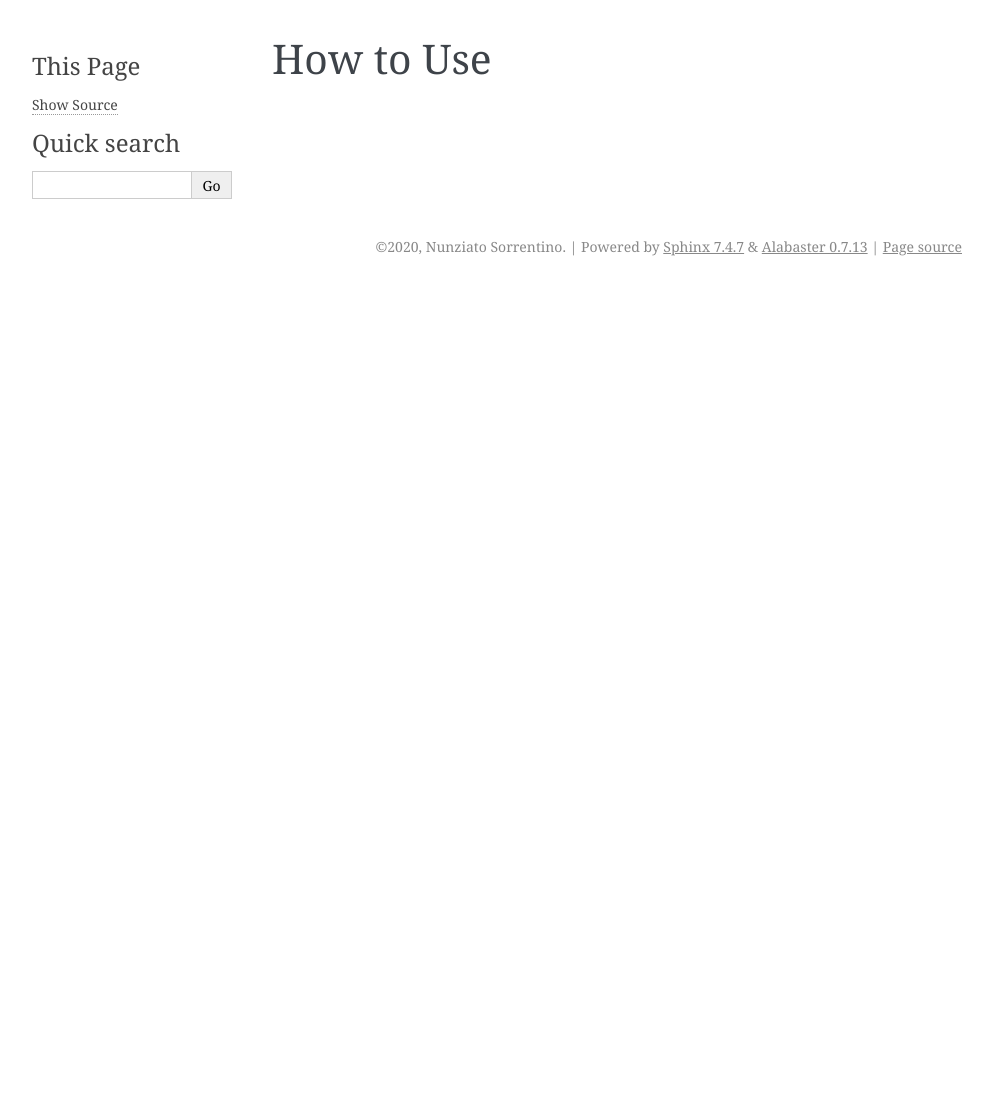
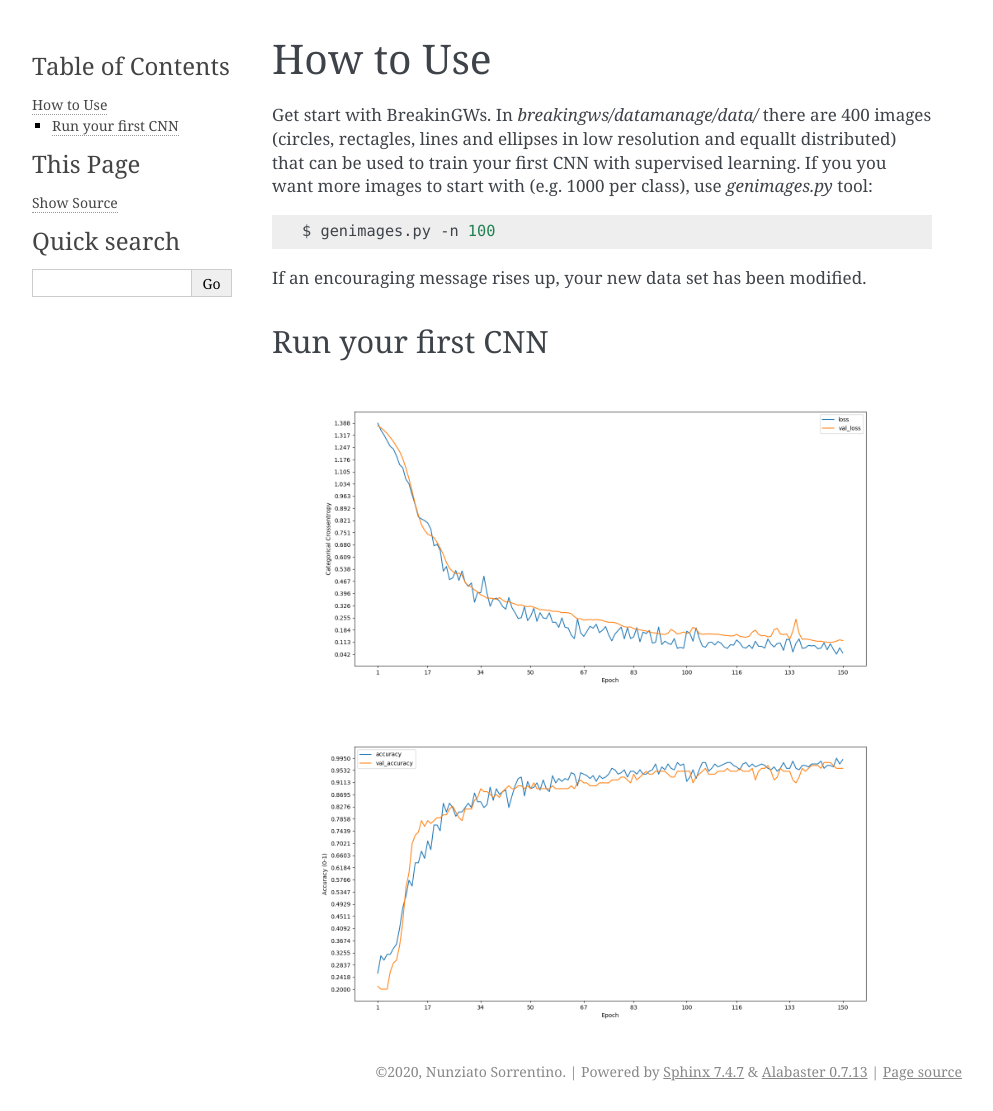
Before and after one commit to nunziosorrentino/breakingws, a Sphinx documentation site: the page built from docs/source/howtouse.rst, in a window 1280 px wide. Shown: the whole page, without its empty margins (148-1141 px from the left). Built offline with Sphinx 7.4.7, drawn with Linux system fonts in a browser that asks for light colours; before the commit the page ends 900 px from its top, so only the background shows below that.

Commit message:
Updated documentation

```diff
--- a/docs/source/howtouse.rst
+++ b/docs/source/howtouse.rst
@@ -2,3 +2,22 @@
 
 How to Use
 ==========
+
+Get start with BreakinGWs. In *breakingws/datamanage/data/* there are 400
+images (circles, rectagles, lines and ellipses in low resolution and
+equallt distributed) that can be used to train your first CNN with
+supervised learning. If you you want more images to start with (e.g. 1000
+per class), use *genimages.py* tool:
+
+.. code-block:: bash
+
+    $ genimages.py -n 100
+
+If an encouraging message rises up, your new data set has been modified.
+
+Run your first CNN
+------------------
+
+.. image:: figures/imma_loss.png
+
+.. image:: figures/imma_acc.png
--- a/docs/source/index.rst
+++ b/docs/source/index.rst
@@ -26,7 +26,9 @@ Gravity Spy Dataset
 
 .. image:: figures/GravitySpy.png
 
-In this project, I studied spectrograms of glitches provided by GravitySpy,
+In this project, I studied spectrograms of glitches provided by GravitySpy_,
 encapsulating some classified data from the first observational run (O1)
 of the two LIGO inferferometers, which in september 2015 observed the first
 gravitational signal ever detected.
+
+.. _GravitySpy: https://www.zooniverse.org/projects/zooniverse/gravity-spy
```
Also changed, not shown: docs/source/figures/imma_acc.png (added), docs/source/figures/imma_loss.png (added).
